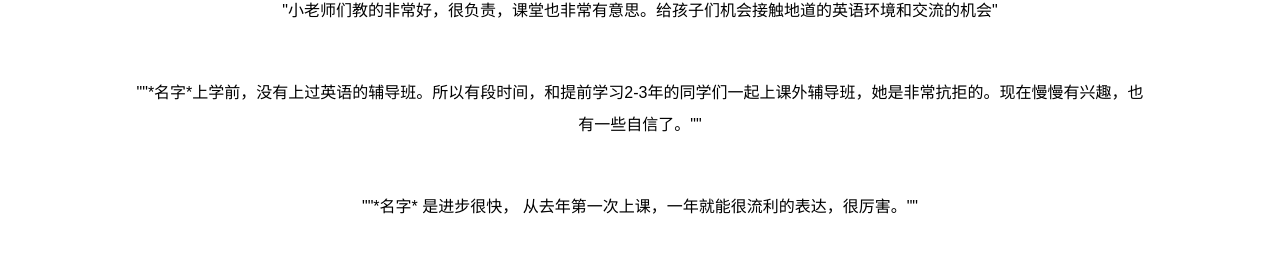
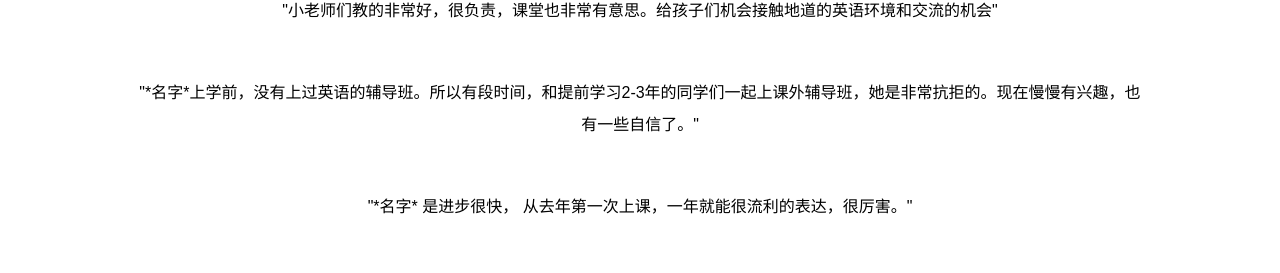
Before and after one commit to buildingbridgesedu/buildingbridges, a plain HTML site: page index.html in a window 1280 px wide. Shown: the part 1118-1391 px from the top of the page. Drawn offline with Linux system fonts and the light colour scheme.

Commit message:
fixed qoutes

```diff
--- a/index.html
+++ b/index.html
@@ -38,9 +38,9 @@
       <div>
         <p class="cont" style="line-height: 200%;">"小老师们教的非常好，很负责，课堂也非常有意思。给孩子们机会接触地道的英语环境和交流的机会"</p>
         <br>
-        <p class="cont" style="line-height: 200%;">""*名字*上学前，没有上过英语的辅导班。所以有段时间，和提前学习2-3年的同学们一起上课外辅导班，她是非常抗拒的。现在慢慢有兴趣，也有一些自信了。""</p>
+        <p class="cont" style="line-height: 200%;">"*名字*上学前，没有上过英语的辅导班。所以有段时间，和提前学习2-3年的同学们一起上课外辅导班，她是非常抗拒的。现在慢慢有兴趣，也有一些自信了。"</p>
         <br>
-        <p class="cont" style="line-height: 200%;">""*名字* 是进步很快， 从去年第一次上课，一年就能很流利的表达，很厉害。""</p>
+        <p class="cont" style="line-height: 200%;">"*名字* 是进步很快， 从去年第一次上课，一年就能很流利的表达，很厉害。"</p>
       </div>
     </main>
     <div class="footer">
```
